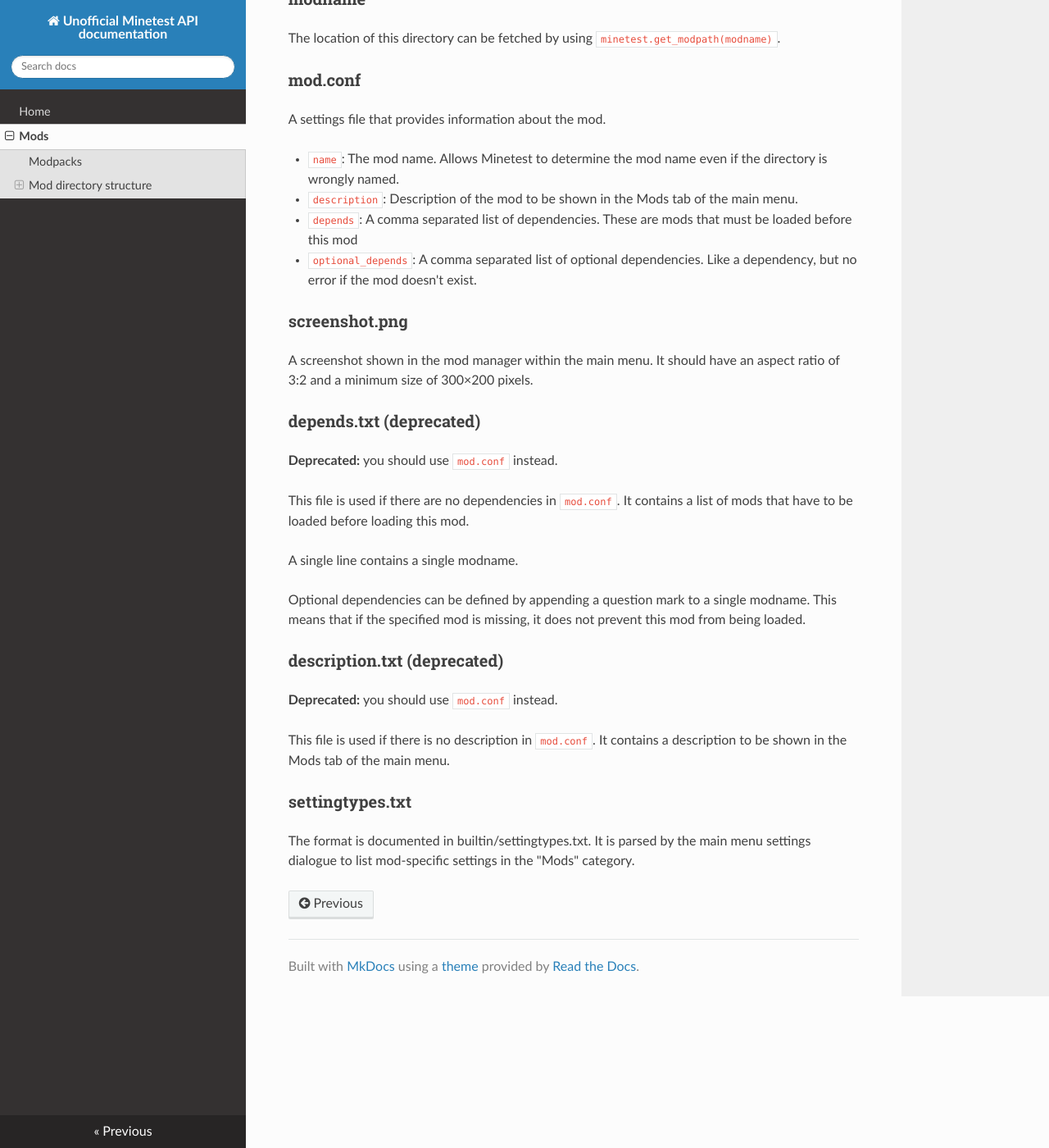
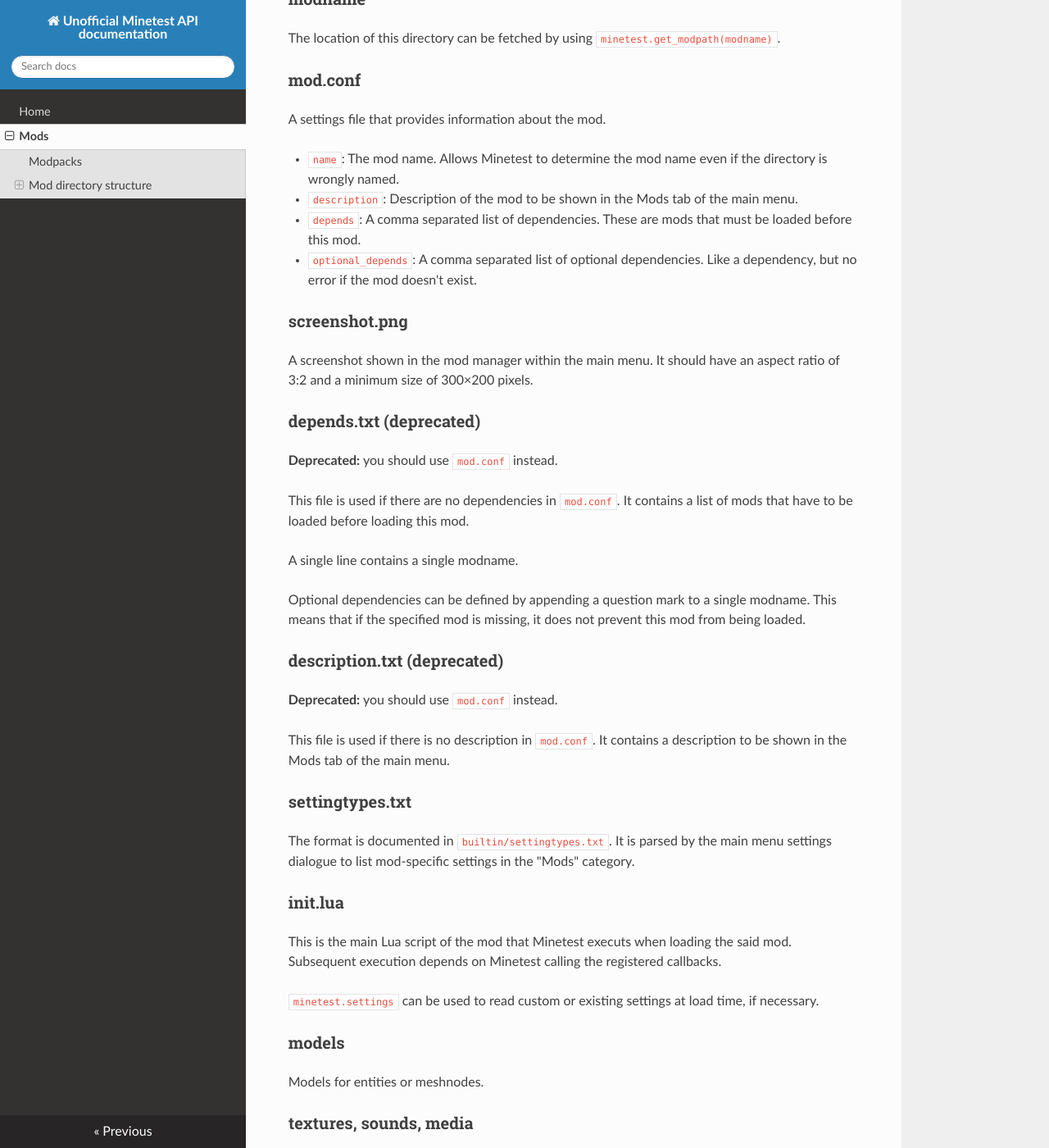
Before and after one commit to WattanaGaming/Minetest-docs, an MkDocs documentation site: the page built from docs/mods.md, in a window 1280 px wide and 1400 px high, scrolled down 782 px. Shown: the whole window at 82% size. Built offline with MkDocs 1.6.1, drawn with Linux system fonts in a browser that asks for light colours; nearby versions of some CDN libraries; some of the changed text lies outside the part shown.

Commit message:
Made some progress in mods.md

```diff
--- a/docs/mods.md
+++ b/docs/mods.md
@@ -34,7 +34,7 @@
 
 - `name`: The mod name. Allows Minetest to determine the mod name even if the directory is wrongly named.
 - `description`: Description of the mod to be shown in the Mods tab of the main menu.
-- `depends`: A comma separated list of dependencies. These are mods that must be loaded before this mod
+- `depends`: A comma separated list of dependencies. These are mods that must be loaded before this mod.
 - `optional_depends`: A comma separated list of optional dependencies. Like a dependency, but no error if the mod doesn't exist.
 
 ### screenshot.png
@@ -55,4 +55,18 @@
 This file is used if there is no description in `mod.conf`. It contains a description to be shown in the Mods tab of the main menu.
 
 ### settingtypes.txt
-The format is documented in builtin/settingtypes.txt. It is parsed by the main menu settings dialogue to list mod-specific settings in the "Mods" category.
+The format is documented in `builtin/settingtypes.txt`. It is parsed by the main menu settings dialogue to list mod-specific settings in the "Mods" category.
+
+### init.lua
+This is the main Lua script of the mod that Minetest executs when loading the said mod. Subsequent execution depends on Minetest calling the registered callbacks.
+
+`minetest.settings` can be used to read custom or existing settings at load time, if necessary.
+
+### models
+Models for entities or meshnodes.
+
+### textures, sounds, media
+Media files (textures, sounds, whatever) that will be transferred to the client and will be available for use by the mod.
+
+### locale
+Translation files for the clients.
```
